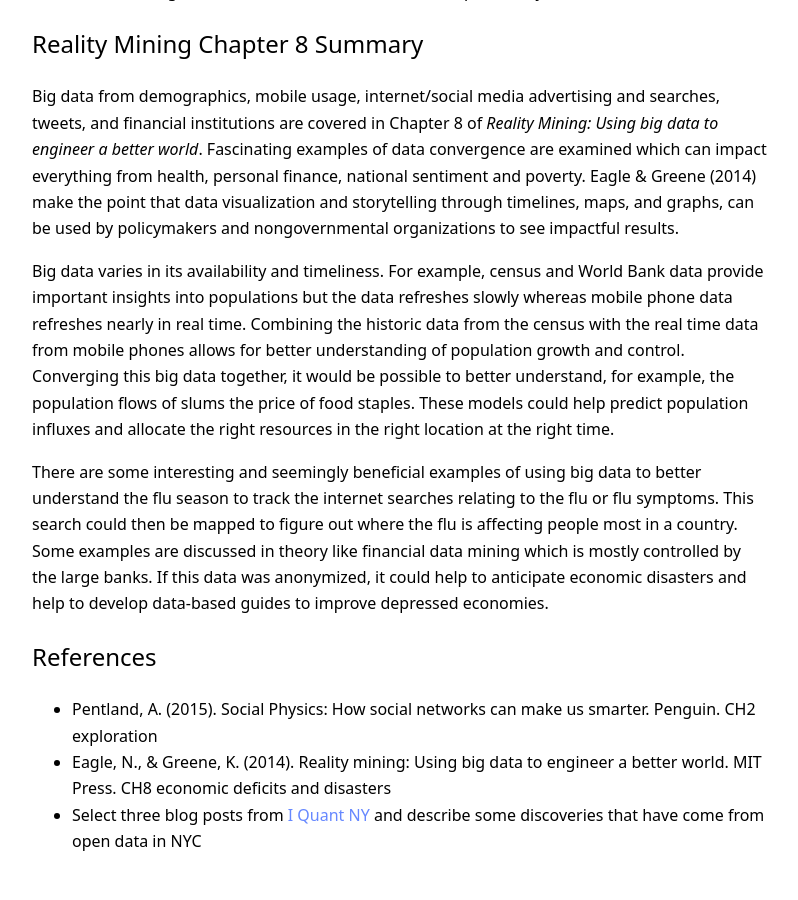
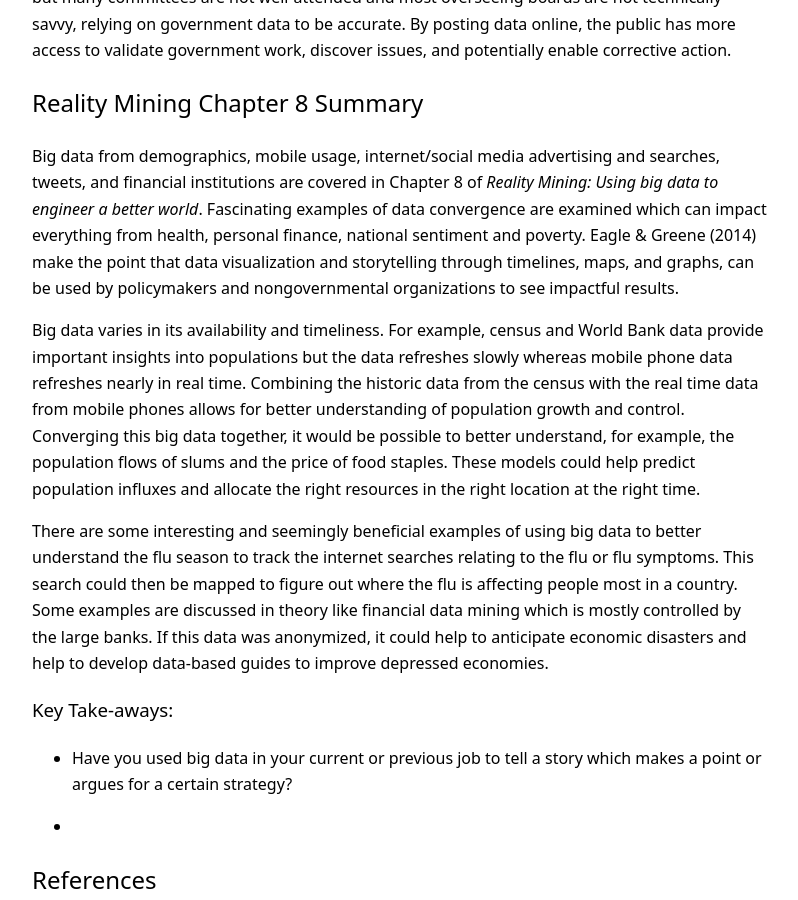
Before and after one commit to RandyWilkinsASU/ddm-textbook-summer-2019, a Jekyll site: the page built from _posts/2019-07-21-ch08-discovery.md, in a window 1280 px wide and 900 px high, scrolled down 2220 px. Shown: the whole window, without its empty margins (240-1038 px from the left). Built offline with Jekyll 4.4.1, drawn with Linux system fonts in a browser that asks for light colours; our own code applies the rules of GitHub Pages for plain Markdown files.

Commit message:
Update 2019-07-21-ch08-discovery.md

```diff
--- a/_posts/2019-07-21-ch08-discovery.md
+++ b/_posts/2019-07-21-ch08-discovery.md
@@ -73,8 +75,7 @@ Big data varies in its availability and timeliness. For example, census and Worl
 populations but the data refreshes slowly whereas mobile phone data refreshes nearly in real time. Combining the historic data
 from the census with the real time data from mobile phones allows for better understanding of population growth and control.
 Converging this big data together, it would be possible to better understand, for example, the population flows of slums
-the price of food staples. These models could help predict population influxes and allocate the right resources in the right
-location at the right time.
+and the price of food staples. These models could help predict population influxes and allocate the right resources in the right location at the right time.
 
 There are some interesting and seemingly beneficial examples of using big data to better understand the flu season to track
 the internet searches relating to the flu or flu symptoms. This search could then be mapped to figure out where the flu is
@@ -82,8 +83,11 @@ affecting people most in a country. Some examples are discussed in theory like f
 controlled by the large banks. If this data was anonymized, it could help to anticipate economic disasters and help to develop
 data-based guides to improve depressed economies.
 
+### Key Take-aways:
 
+* Have you used big data in your current or previous job to tell a story which makes a point or argues for a certain strategy?
 
+*
 
 
 
```
Also changed, not shown: other parts of _posts/2019-07-21-ch08-discovery.md (+2 -0 lines).
